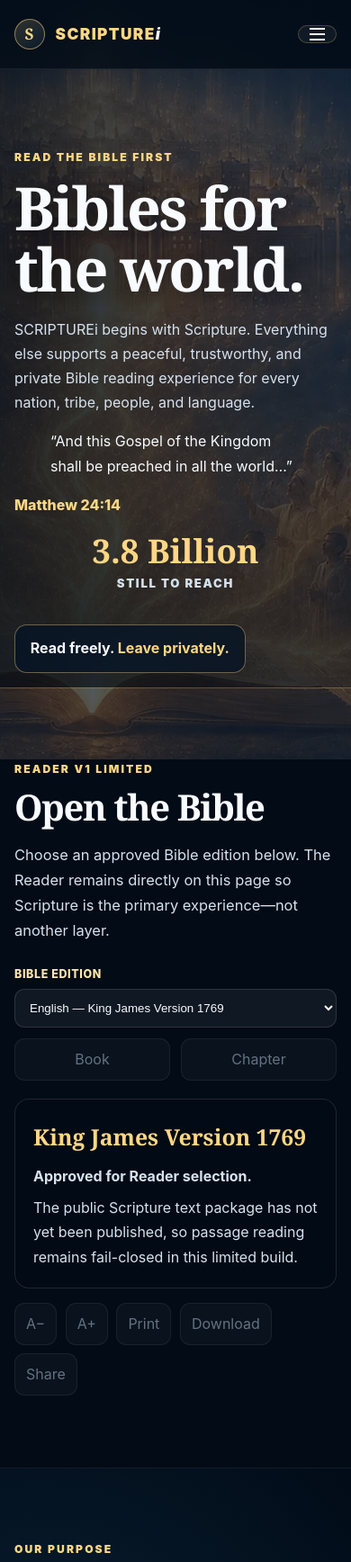
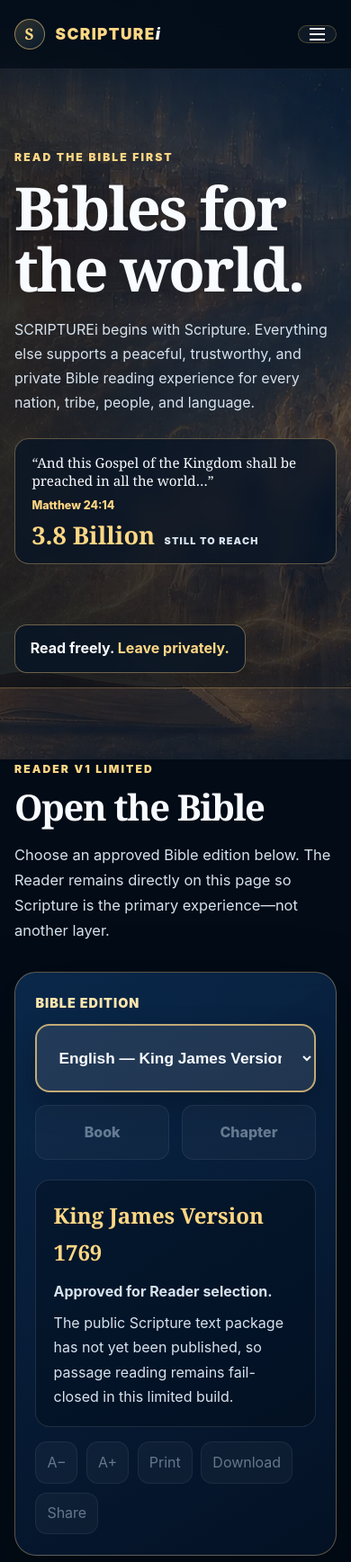
Before and after one commit to aapt-hub/scripturei-public-site, a website: page index.html in a window 390 px wide. Shown: the top 1736 px of the page at 90% size. Drawn offline with Linux system fonts and the light colour scheme.

Commit message:
Style direct inline Bible Reader

```diff
--- a/styles/reader-core.css
+++ b/styles/reader-core.css
@@ -1,183 +1,139 @@
+.page-background {
+  background-position: 68% center;
+}
+
 .hero-shade {
   background:
-    radial-gradient(circle at 24% 42%, rgba(2, 11, 22, .42), transparent 36rem),
-    linear-gradient(90deg, rgba(2, 11, 22, .48) 0%, rgba(2, 11, 22, .16) 44%, rgba(2, 11, 22, .02) 72%),
-    linear-gradient(0deg, rgba(2, 11, 22, .28) 0%, transparent 32%);
+    radial-gradient(circle at 28% 42%, rgba(2, 11, 22, .36), transparent 34rem),
+    linear-gradient(90deg, rgba(2, 11, 22, .42) 0%, rgba(2, 11, 22, .12) 44%, rgba(2, 11, 22, .02) 72%),
+    linear-gradient(0deg, rgba(2, 11, 22, .24) 0%, transparent 32%);
 }
 
 .hero-copy {
   max-width: 72rem;
 }
 
-.hero-action,
-.reader-button {
-  cursor: pointer;
-}
-
-.hero-action {
-  appearance: none;
-}
-
-.reader-card-active {
-  border-color: rgba(255, 215, 132, .42);
-  box-shadow: 0 24px 72px rgba(0, 0, 0, .28);
-}
-
-.reader-card-active .reader-button {
-  border-color: rgba(255, 215, 132, .62);
-  background: var(--gold-300);
-  color: var(--night-950);
-  padding: .76rem 1.05rem;
-  font-weight: 850;
-  cursor: pointer;
-}
-
-.reader-card-active .reader-button:hover,
-.reader-card-active .reader-button:focus-visible {
-  background: var(--gold-200);
-}
-
-.reader-mission {
-  margin-top: 2rem;
-  border: 1px solid var(--line);
-  border-radius: var(--radius-lg);
+.hero-mission {
+  width: min(31rem, 100%);
+  margin-top: 1.6rem;
+  border: 1px solid rgba(255, 215, 132, .34);
+  border-radius: 1rem;
   background: rgba(4, 18, 37, .68);
-  padding: clamp(1.4rem, 3vw, 2rem);
-  text-align: center;
+  padding: 1rem 1.15rem;
+  text-align: left;
   backdrop-filter: blur(10px);
 }
 
-.reader-mission blockquote {
-  max-width: 42rem;
-  margin: 0 auto;
+.hero-mission blockquote {
+  margin: 0;
   font-family: Georgia, "Times New Roman", serif;
-  font-size: clamp(1.2rem, 2.5vw, 1.8rem);
+  font-size: clamp(.95rem, 1.4vw, 1.15rem);
   line-height: 1.35;
 }
 
 .reader-mission-reference {
-  margin: .55rem 0 0;
+  margin: .35rem 0 0;
   color: var(--gold-300);
+  font-size: .78rem;
   font-weight: 800;
 }
 
 .reader-goal {
   display: flex;
-  flex-direction: column;
-  align-items: center;
-  margin: 1.2rem 0 0;
+  flex-direction: row;
+  align-items: baseline;
+  gap: .65rem;
+  margin: .55rem 0 0;
 }
 
 .reader-goal strong {
   color: var(--gold-300);
   font-family: Georgia, "Times New Roman", serif;
-  font-size: clamp(2.3rem, 6vw, 4.5rem);
+  font-size: clamp(1.7rem, 3vw, 2.5rem);
   line-height: 1;
 }
 
 .reader-goal span {
-  margin-top: .4rem;
   color: var(--mist);
-  font-size: .82rem;
+  font-size: .68rem;
   font-weight: 900;
-  letter-spacing: .13em;
+  letter-spacing: .11em;
   text-transform: uppercase;
 }
 
-.scripture-reader[hidden] {
-  display: none;
+.reader-heading {
+  max-width: 60rem;
 }
 
-.scripture-reader {
-  position: fixed;
-  inset: 0;
-  z-index: 80;
-  display: grid;
-  place-items: center;
-  overflow-y: auto;
-  background: rgba(2, 11, 22, .86);
-  padding: clamp(1rem, 4vw, 2.5rem);
-  backdrop-filter: blur(14px);
+.reader-heading h2 {
+  font-size: clamp(2.5rem, 5vw, 3.4rem);
 }
 
-.reader-open {
-  overflow: hidden;
-}
-
-.reader-panel {
-  position: relative;
-  width: min(860px, 100%);
-  max-height: calc(100vh - 2rem);
-  overflow-y: auto;
-  border: 1px solid rgba(255, 215, 132, .35);
+.inline-reader {
+  margin-top: 2rem;
+  border: 1px solid rgba(255, 215, 132, .34);
   border-radius: var(--radius-lg);
-  background: linear-gradient(150deg, rgba(11, 43, 80, .98), rgba(4, 18, 37, .99));
+  background: linear-gradient(150deg, rgba(11, 43, 80, .9), rgba(4, 18, 37, .94));
   padding: clamp(1.4rem, 4vw, 2.6rem);
-  box-shadow: 0 32px 100px rgba(0, 0, 0, .55);
-}
-
-.reader-close {
-  position: absolute;
-  top: 1rem;
-  right: 1rem;
-  border: 1px solid var(--line);
-  border-radius: 999px;
-  background: rgba(255, 255, 255, .06);
-  color: var(--mist);
-  padding: .45rem .8rem;
-  cursor: pointer;
-}
-
-.reader-header h2 {
-  margin: 0;
-  font-family: Georgia, "Times New Roman", serif;
-  font-size: clamp(2.2rem, 6vw, 4.5rem);
-  line-height: 1;
-}
-
-.reader-header p:last-child {
-  color: var(--mist);
-}
-
-.reader-mission-panel {
-  margin-top: 1.5rem;
+  box-shadow: 0 24px 72px rgba(0, 0, 0, .3);
+  backdrop-filter: blur(10px);
 }
 
 .reader-navigation {
   display: grid;
-  grid-template-columns: minmax(0, 1fr) auto auto;
-  gap: .75rem;
-  align-items: end;
-  margin-top: 1.5rem;
+  grid-template-columns: 1fr 1fr;
+  gap: .9rem;
+  align-items: stretch;
 }
 
 .reader-navigation label {
+  grid-column: 1 / -1;
   display: grid;
-  gap: .4rem;
+  gap: .65rem;
   color: var(--gold-200);
-  font-size: .78rem;
-  font-weight: 850;
-  letter-spacing: .05em;
+  font-size: .9rem;
+  font-weight: 900;
+  letter-spacing: .07em;
   text-transform: uppercase;
 }
 
 .reader-navigation select,
 .reader-navigation button,
 .reader-tools button {
-  min-height: 2.7rem;
   border: 1px solid var(--line-soft);
-  border-radius: .7rem;
+  border-radius: .8rem;
   background: rgba(255, 255, 255, .06);
   color: var(--white);
-  padding: .55rem .75rem;
 }
 
 .reader-navigation select {
   width: 100%;
+  min-height: 5.75rem;
+  border: 2px solid rgba(255, 215, 132, .72);
+  border-radius: 1rem;
+  background: rgba(255, 255, 255, .1);
+  padding: 0 1.25rem;
+  color: var(--white);
+  font-size: clamp(1.15rem, 2.5vw, 1.6rem);
+  font-weight: 800;
+  cursor: pointer;
+  box-shadow: 0 14px 34px rgba(0, 0, 0, .22);
+}
+
+.reader-navigation select:focus-visible {
+  outline: 3px solid var(--gold-300);
+  outline-offset: 3px;
 }
 
 .reader-navigation option {
   color: #07182d;
+}
+
+.reader-navigation button {
+  min-height: 3.8rem;
+  padding: .7rem 1rem;
+  font-size: 1rem;
+  font-weight: 800;
 }
 
 .reader-navigation button:disabled,
@@ -187,18 +143,18 @@
 }
 
 .reader-text {
-  margin-top: 1.25rem;
+  margin-top: 1.35rem;
   border: 1px solid var(--line-soft);
   border-radius: var(--radius-md);
   background: rgba(2, 11, 22, .38);
-  padding: 1.25rem;
+  padding: clamp(1.2rem, 3vw, 1.6rem);
 }
 
 .reader-text h3 {
   margin: 0 0 .6rem;
   color: var(--gold-300);
   font-family: Georgia, "Times New Roman", serif;
-  font-size: 1.55rem;
+  font-size: clamp(1.5rem, 3vw, 2rem);
 }
 
 .reader-text p {
@@ -213,16 +169,30 @@
   margin-top: 1rem;
 }
 
+.reader-tools button {
+  min-height: 2.7rem;
+  padding: .55rem .75rem;
+}
+
 @media (max-width: 700px) {
+  .page-background {
+    background-position: 72% center;
+  }
+
+  .hero-mission {
+    width: 100%;
+  }
+
+  .reader-heading h2 {
+    font-size: 2.5rem;
+  }
+
   .reader-navigation {
     grid-template-columns: 1fr 1fr;
   }
 
-  .reader-navigation label {
-    grid-column: 1 / -1;
-  }
-
-  .reader-panel {
-    max-height: none;
+  .reader-navigation select {
+    min-height: 4.75rem;
+    font-size: 1.08rem;
   }
 }
```
